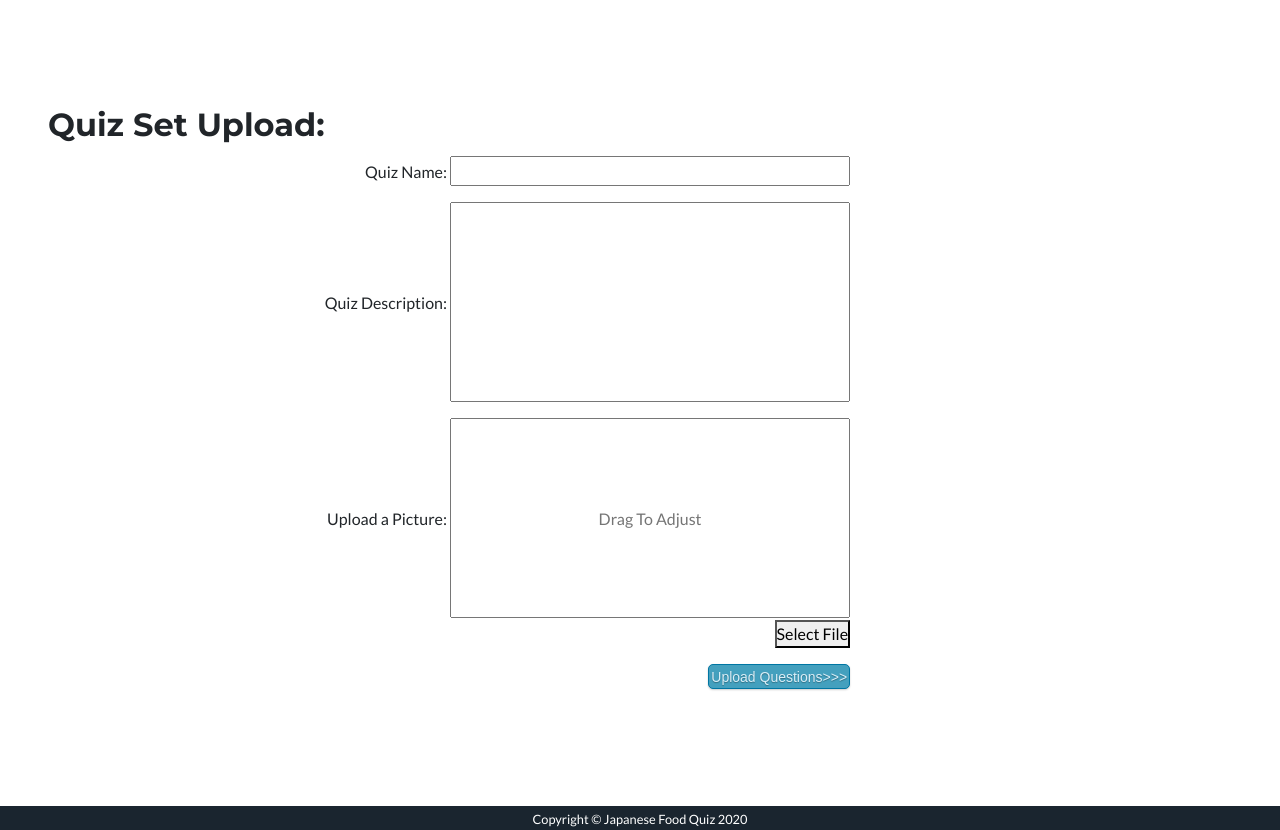
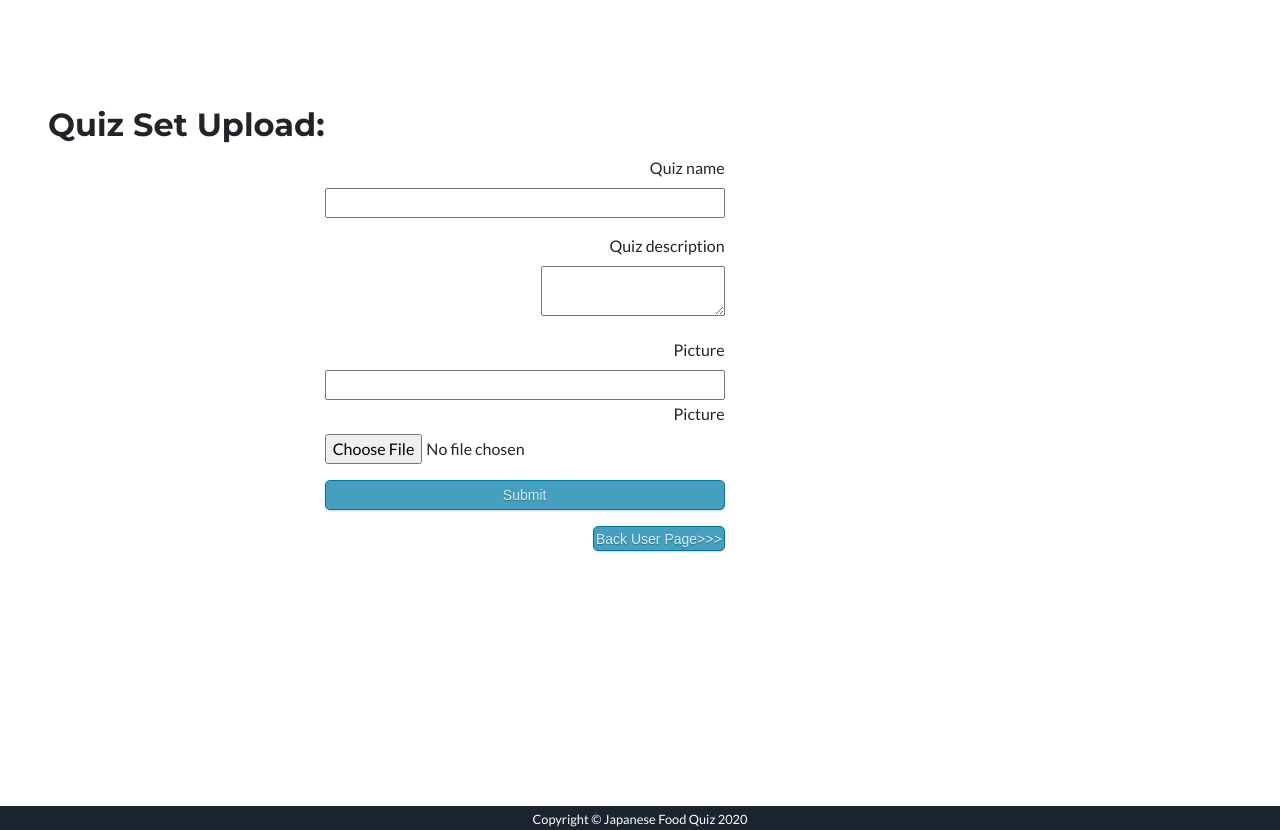
Before and after one commit to Hanchooi/JapaneseFoodQuiz, a Python web app: template X2 Project2 Agile Web /app/templates/upload_question_set.html in a window 1280 px wide. Shown: the part 104-934 px from the top of the page. Run offline with Jinja, Linux system fonts and the light colour scheme; the template is opened without the code that fills it, so the values that code supplies are empty, except form fields; tables that the repository leaves empty hold one stand-in row (values such as "Sample post"); form fields are guessed from the names that the template uses; some libraries are stand-ins or nearby versions.

Commit message:
upload question set change
change for flask

```diff
--- a/X2 Project2 Agile Web /app/templates/upload_question_set.html
+++ b/X2 Project2 Agile Web /app/templates/upload_question_set.html
@@ -16,23 +16,20 @@
     <div class="main">
       <h2>Quiz Set Upload:</h2>
       <div>
-        <form>
-          <p>Quiz Name: <input type="text" /></p>
-          <!--<p>Quiz Set: <input type = 'text' placeholder="Please select a Quiz Set"></p> -->
-          <p>Quiz Description: <input type="text" class="description" /></p>
+        <form method="post" enctype="multipart/form-data">
+            <p>  {{ form.quizName.label }} <br> {{ form.quizName(size = 100)}}</p>
+            <p> {{ form.quizDescription.label }} <br> {{ form.quizDescription(size = 1000)}}</p>
+
+           <p style="margin-bottom: 0.1rem;">
+              {{ form.picture.label }} <br> {{ form.quizName(size = 100)}}
+           </p>
+            <p> {{ form.picture.label }} <br> {{ form.picture}}</p>
+        <p class="#">
+          {{ form.submit (class="button2")}}
+        </p>
         </form>
-        <p style="margin-bottom: 0.1rem;">
-          Upload a Picture:
-          <input
-            class="preview"
-            style="text-align: center;"
-            type="text"
-            placeholder="Drag To Adjust"
-          />
-        </p>
-        <p><button>Select File</button></p>
-        <a href="/upload_quiz">
-          <p><button class="button2">Upload Questions>>></button></p></a
+        <a href="/user_page">
+          <p><button class="button2">Back User Page>>></button></p></a
         >
       </div>
     </div>
```
